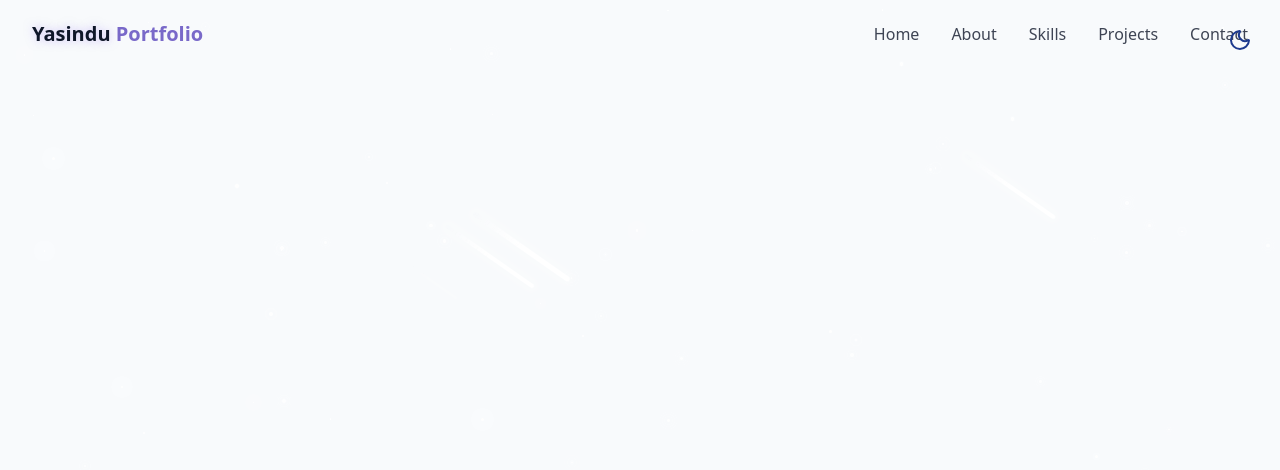
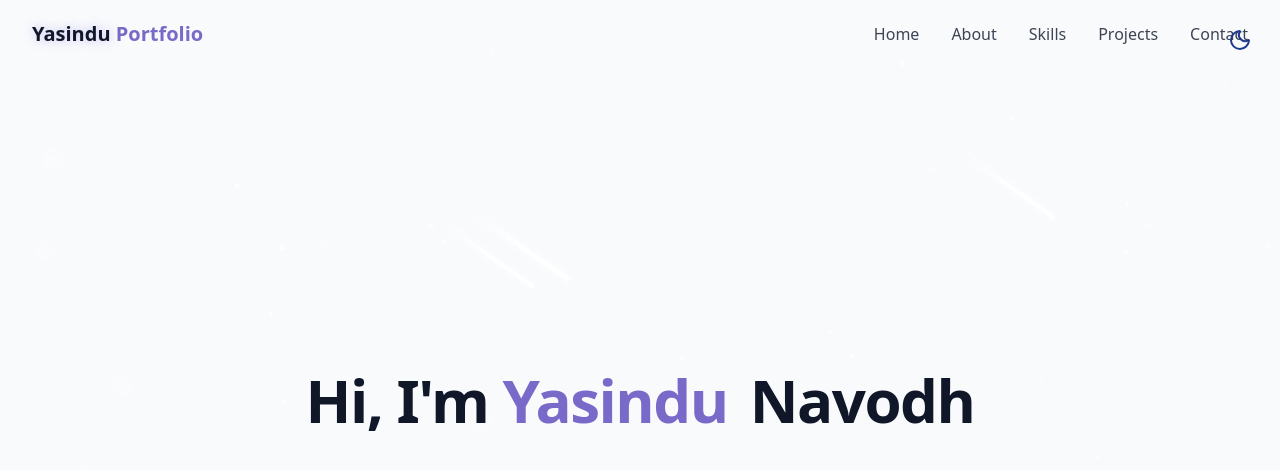
Before and after one commit to Yasindu-Navo/My-Portfolio, a React (Vite) app: page / in a window 1280 px wide. Shown: the top 470 px of the page. Built offline with nearby package versions, Linux system fonts and the light colour scheme.

Commit message:
add HeroSection component and update Home to include it; fix Home link in NavBar

```diff
--- a/src/App.jsx
+++ b/src/App.jsx
@@ -12,6 +12,7 @@
         <Routes>
           <Route index element={<Home />} />
           {/* <Route path="*" element={} /> */}
+
       </Routes>
       </BrowserRouter>
     </>
--- /dev/null
+++ b/src/components/HeroSection.jsx
@@ -0,0 +1,24 @@
+
+
+export const HeroSection = () => {
+    return (
+        <section
+            id="hero"
+            className="relative min-h-screen flex flex-col items-center justify-center px-4"
+        >
+            <div className="container max-w-4xl mx-auto text-center z-10">
+
+                <div className="space-y-6" >
+                    <h1 className="text-4xl md:text-6xl font-bold tracking-tight ">
+                            <span className="opacity-0 animate-fade-in-delay-1">Hi, I'm</span>
+                        <span className="text-primary opacity-0 animate-fade-in-delay-2">{" " }Yasindu</span>
+                            <span className="text-gradient ml-2 opacity-0 animate-fade-in-delay-3"> {" " }Navodh</span>
+                    </h1>
+
+                </div>
+
+            </div>
+
+        </section>
+    );
+}
--- a/src/components/NavBar.jsx
+++ b/src/components/NavBar.jsx
@@ -5,7 +5,7 @@
 
 
 const navItems = [
-    { name: "Home", href: "#home" },
+    { name: "Home", href: "#hero" },
     { name: "About", href: "#About" },
     { name: "Skills", href: "#Skills" },
     { name: "Projects", href: "#Projects" },
--- a/src/pages/Home.jsx
+++ b/src/pages/Home.jsx
@@ -1,3 +1,4 @@
+import { HeroSection } from "../components/HeroSection";
 import { NavBar } from "../components/NavBar";
 import { StarBackground } from "../components/StarBackground";
 import { ToggleTheme } from "../components/ToggleTheme";
@@ -15,6 +16,11 @@
 
           {/* navigation bar */}
           <NavBar />
+
+          {/* main content */}
+          <main>
+              <HeroSection />
+          </main>
     </div>
   );
 };
```
